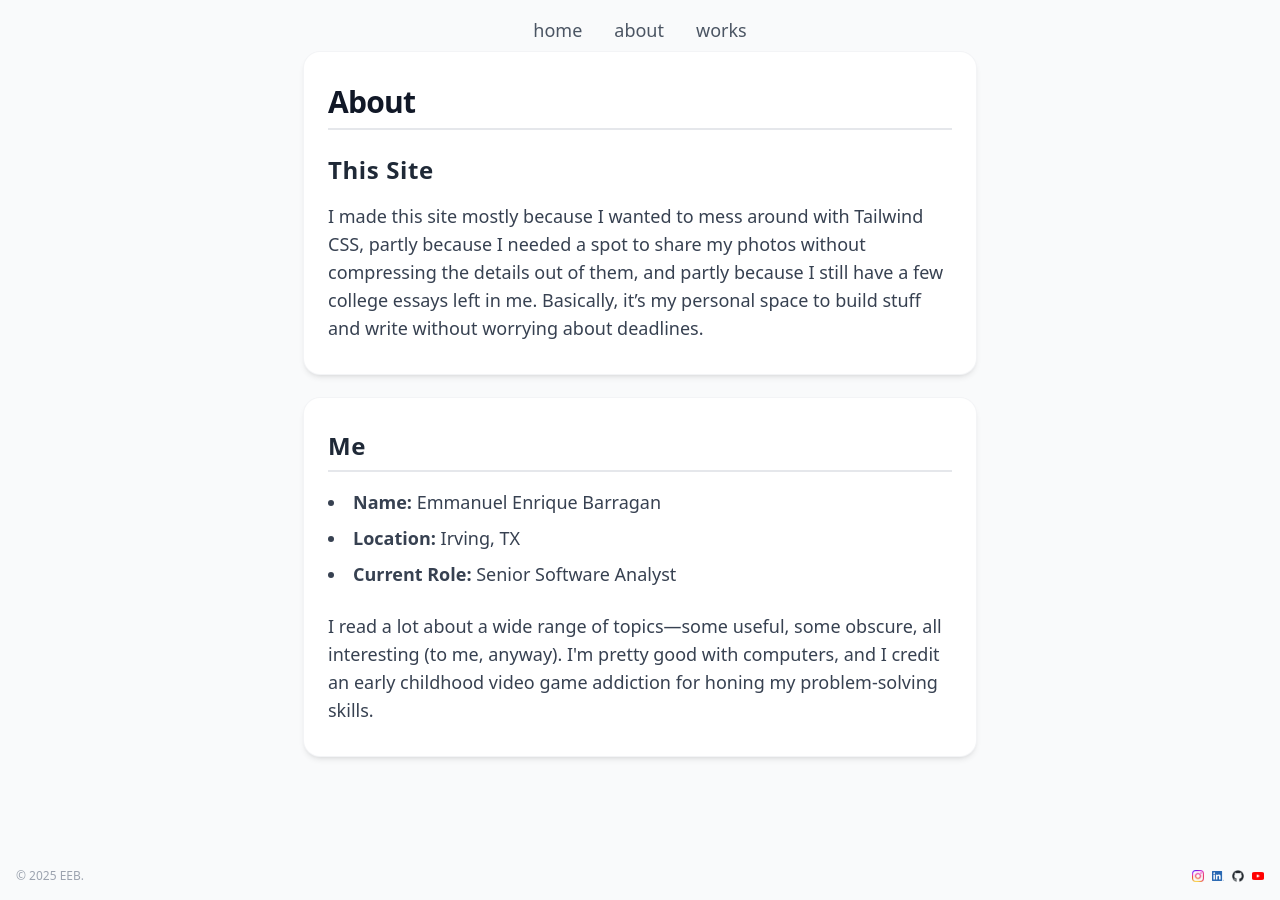
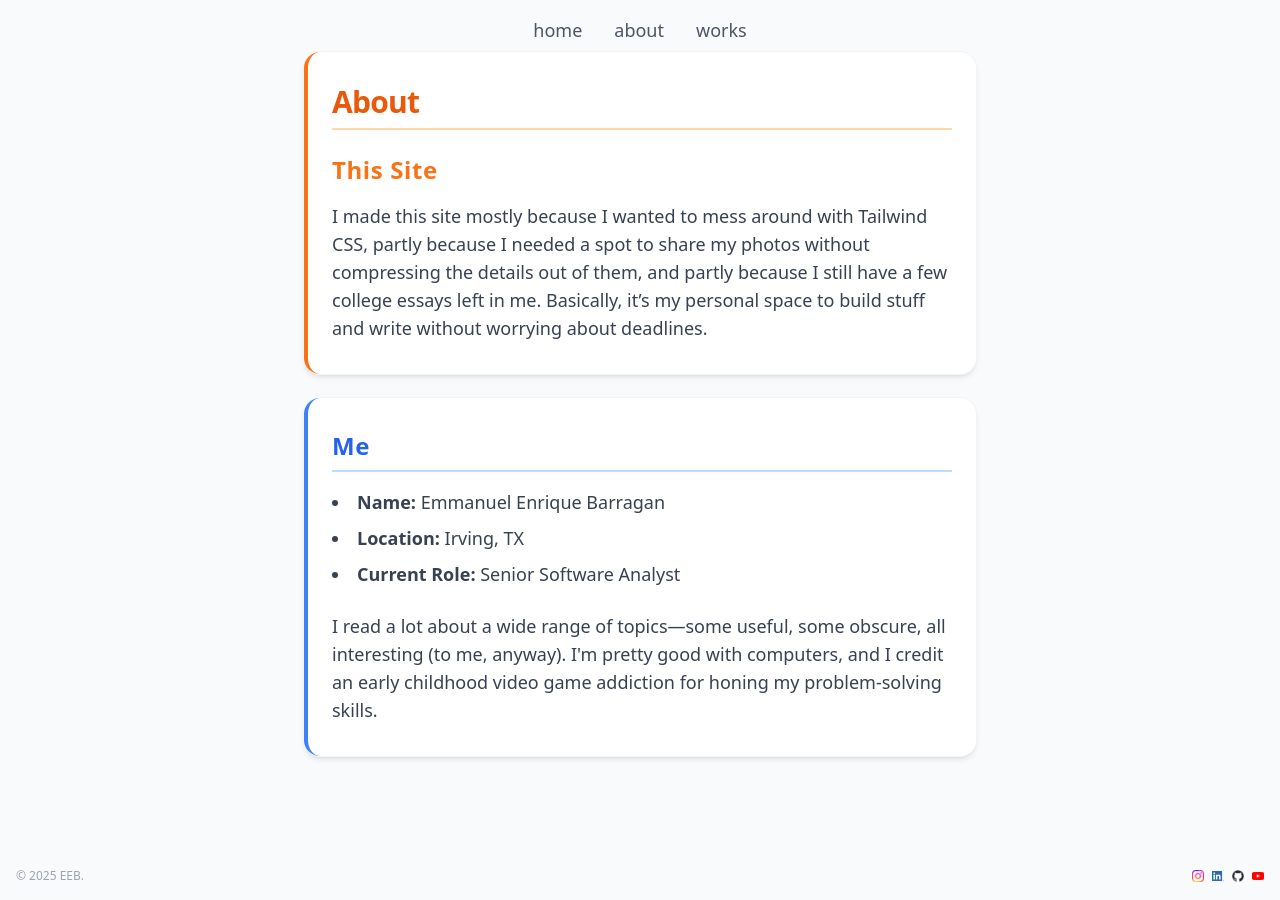
Before and after one commit to enriquebarragan/enriquebarragan.github.io, a Jekyll site: the page built from pages/about/index.md, in a window 1280 px wide. Built offline with Jekyll 4.4.1, drawn with Linux system fonts in a browser that asks for light colours; nearby versions of some CDN libraries.

Commit message:
Update index.md

```diff
--- a/pages/about/index.md
+++ b/pages/about/index.md
@@ -7,12 +7,12 @@ permalink: /about/
 <div class="flex flex-col gap-6">
 
   <!-- Site Card -->
-  <div class="max-w-2xl mx-auto px-6 py-8 bg-white rounded-2xl shadow-md ring-1 ring-gray-100 transition hover:shadow-lg">
-    <h1 class="text-3xl font-bold mb-6 text-gray-900 tracking-tight border-b-2 border-gray-200 pb-2">
+  <div class="max-w-2xl mx-auto px-6 py-8 bg-white rounded-2xl shadow-md ring-1 ring-gray-100 border-l-4 border-orange-500">
+    <h1 class="text-3xl font-bold mb-6 text-orange-600 tracking-tight border-b-2 border-orange-200 pb-2">
       About
     </h1>
 
-    <h2 class="text-2xl font-semibold mb-4 text-gray-800 tracking-wide">
+    <h2 class="text-2xl font-semibold mb-4 text-orange-500 tracking-wide">
       This Site
     </h2>
     <p class="text-base sm:text-lg text-gray-700 leading-relaxed">
@@ -21,8 +21,8 @@ permalink: /about/
   </div>
 
   <!-- Me Card -->
-  <div class="max-w-2xl mx-auto px-6 py-8 bg-white rounded-2xl shadow-md ring-1 ring-gray-100 transition hover:shadow-lg">
-    <h2 class="text-2xl font-semibold mb-4 text-gray-800 tracking-wide border-b-2 border-gray-200 pb-2">
+  <div class="max-w-2xl mx-auto px-6 py-8 bg-white rounded-2xl shadow-md ring-1 ring-gray-100 border-l-4 border-blue-500">
+    <h2 class="text-2xl font-semibold mb-4 text-blue-600 tracking-wide border-b-2 border-blue-200 pb-2">
       Me
     </h2>
     <ul class="list-disc list-inside space-y-2 mb-6 text-base sm:text-lg text-gray-700">
```
